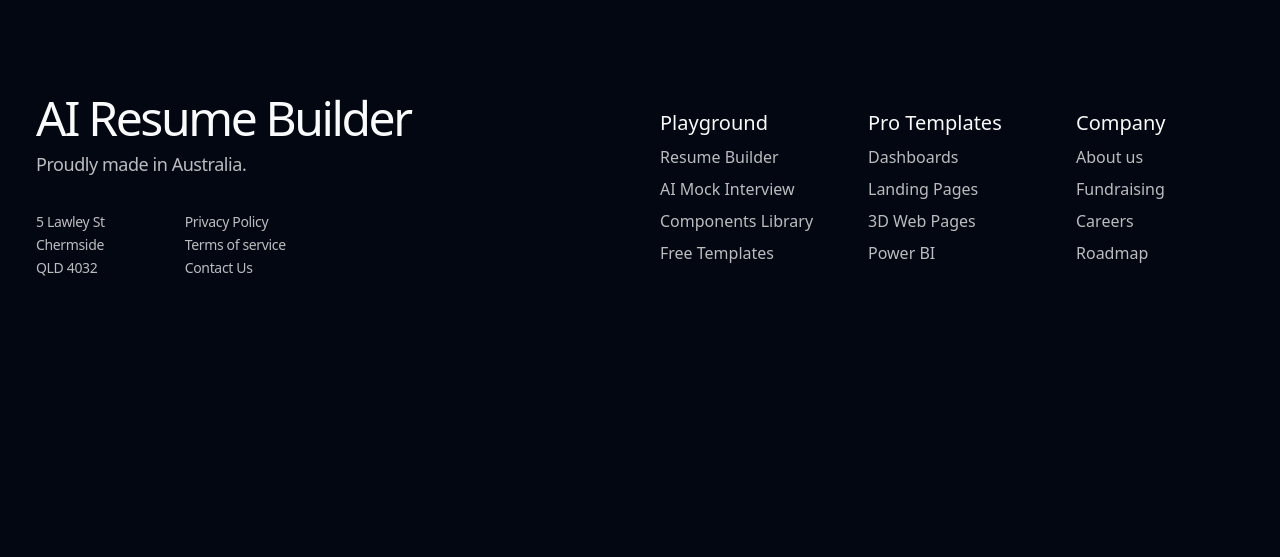
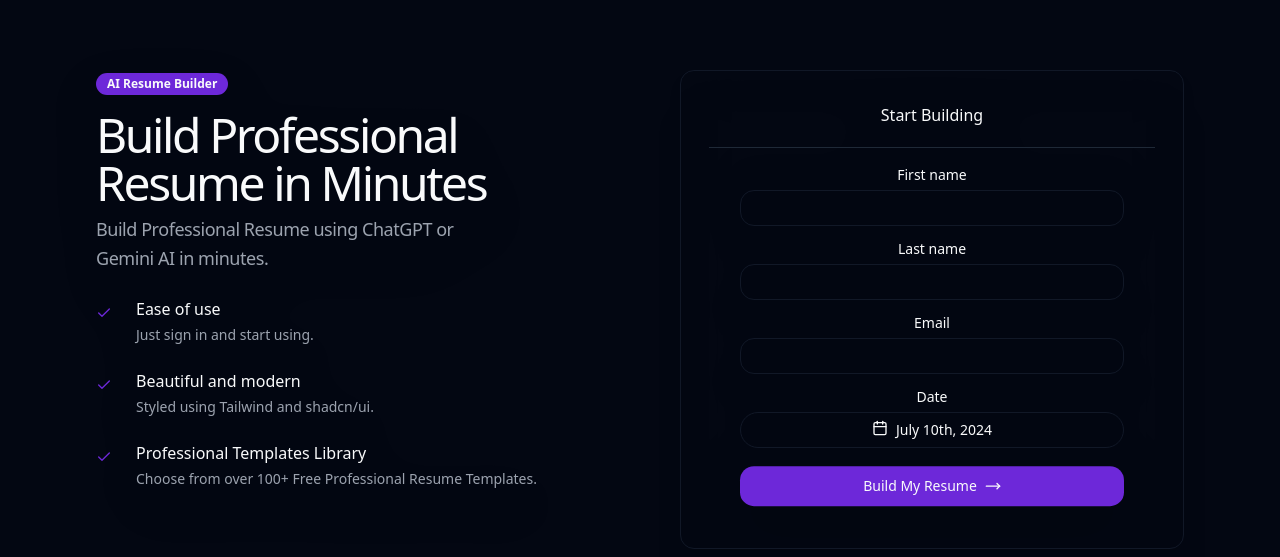
Before and after one commit to vishu221b/AI-Resume-Builder, a React (Vite) app: page / in a window 1280 px wide. Shown: the part 2240-2797 px from the top of the page. Before the commit the page ends 2603 px from the top, so only its background shows below. Built offline with nearby package versions, Linux system fonts and the light colour scheme; no server answers; a web font is replaced by a local one.

Commit message:
QuickstartForm layout Responsiveness fixed

```diff
--- a/src/components/QuickstartForm.tsx
+++ b/src/components/QuickstartForm.tsx
@@ -14,15 +14,29 @@ import { cn } from "@/lib/utils";
 import { format } from "date-fns";
 import { Label } from "@/components/ui/label";
 import { Input } from "@/components/ui/input";
+import { useGSAP } from "@gsap/react";
+import gsap from "gsap";
 import { DropdownMenuSeparator } from "./ui/dropdown-menu";
 
 export const Quickstart = () => {
   const [date, setDate] = useState<Date | undefined>(new Date());
-
+  useGSAP(() => {
+    gsap.fromTo("#try-it-now", {
+      opacity: 0,
+      reapeat: -1,
+      yoyo: true,
+      delay: .1,
+    }, {
+      opacity: 1,
+      reapeat: -1,
+      yoyo: true,
+      delay: .4,
+    })
+  })
   return (
     <div className="py-12 md:px-6 md:py-24 shadow-2xl dark:shadow-none shadow-slate-100 drop-shadow-2xl rounded-3xl border-0 dark:border-0">
       <div className="container max-w-6xl mx-auto">
-        <div className="grid lg:grid-cols-2 gap-20">
+        <div className="grid sm:grid-cols-2 gap-8 sm:gap-20">
           <div className="flex flex-col gap-6">
             <div className="flex flex-col gap-4">
               <div>
@@ -69,7 +83,7 @@ export const Quickstart = () => {
 
           <div className="justify-center flex items-center">
             <div className="rounded-md text-center flex flex-col border border-gray-50 dark:border-gray-900 shadow-lg min-w-full md:max-w-[50%] p-8 gap-4">
-              <p className="text-lg mx-auto">Quickstart</p>
+              <p className="text-auto mx-auto" id="try-it-now">Start Building</p>
               <DropdownMenuSeparator />
               <div className="grid w-full max-w-sm items-center gap-2 mx-auto">
                 <Label htmlFor="firstname">First name</Label>
--- a/src/pages/LandingPage.tsx
+++ b/src/pages/LandingPage.tsx
@@ -1,6 +1,6 @@
 import Hero from '@/components/Hero'
 import { Footer } from '@/components/Footer'
-import { Quickstart } from '@/components/Quickstart'
+import { Quickstart } from '@/components/QuickstartForm'
 import { Pricing } from '@/components/Pricing'
 import { Testimonials } from '@/components/Testimonials'
 import { SignedOut, useUser } from '@clerk/clerk-react'
```
